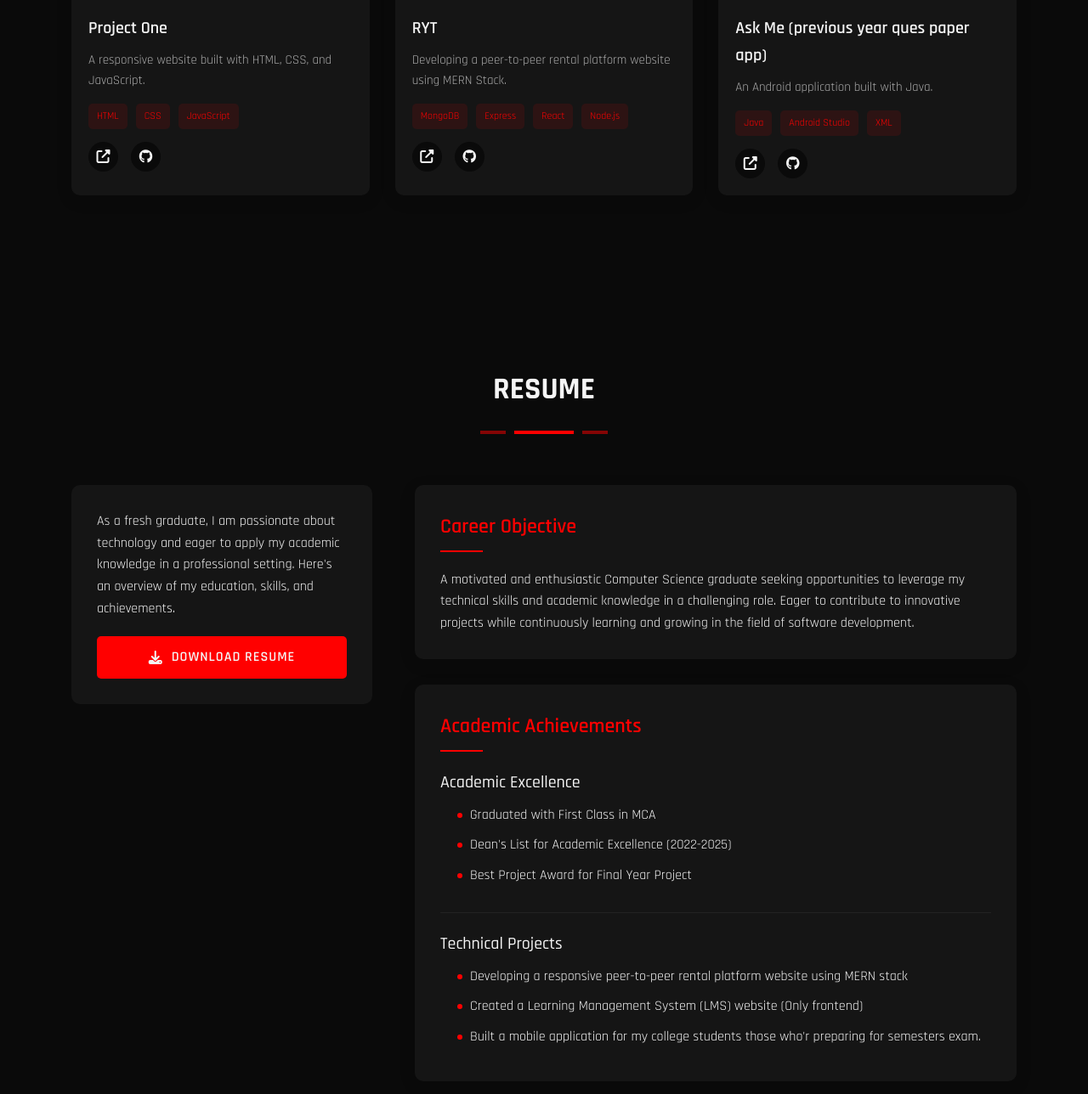
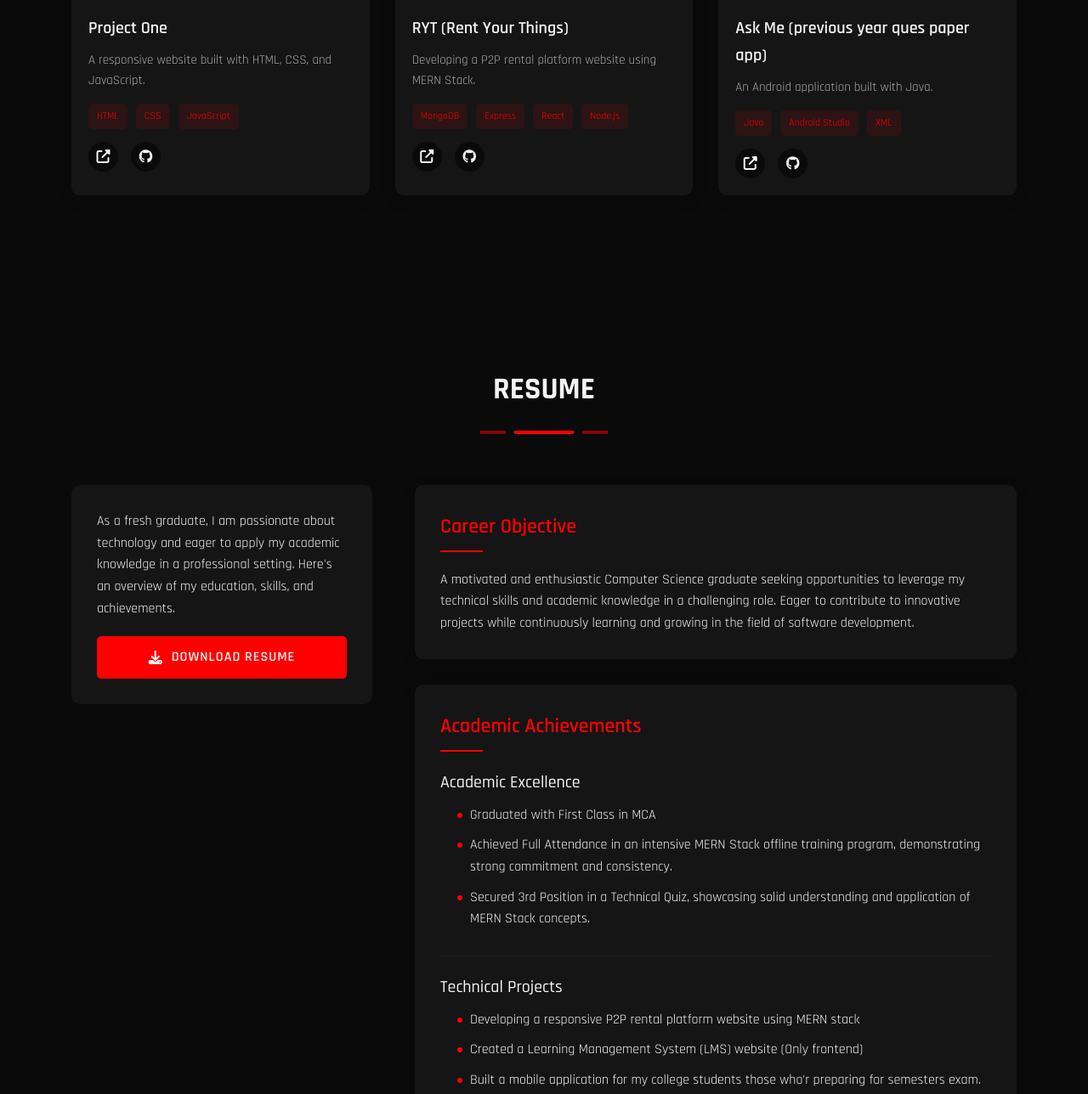
Before and after one commit to Solis-Singh/Solis-Portfolio, a website: page public/index.html in a window 1280 px wide. Shown: the part 4162-5450 px from the top of the page at 85% size. Drawn offline with Linux system fonts and the light colour scheme.

Commit message:
Update index.html
some changes.

```diff
--- a/public/index.html
+++ b/public/index.html
@@ -256,11 +256,11 @@
                 <!-- Project 2 -->
                 <div class="project-card fade-in" data-category="web">
                     <div class="project-img">
-                        <img src="https://img.freepik.com/free-vector/red-grunge-style-coming-soon-design_1017-26691.jpg?semt=ais_hybrid&w=740" alt="Project 2">
+                        <img src="https://res.cloudinary.com/sun-light/image/upload/v1748968283/localhost_3000-React_App-fpscreenshot_ntftt7_d01ad8_0984d2.jpg">
                     </div>
                     <div class="project-info">
-                        <h3 class="project-title">RYT</h3>
-                        <p class="project-description">Developing a peer-to-peer rental platform website using MERN Stack.</p>
+                        <h3 class="project-title">RYT (Rent Your Things)</h3>
+                        <p class="project-description">Developing a P2P rental platform website using MERN Stack.</p>
                         <div class="project-tech">
                             <span>MongoDB</span>
                             <span>Express</span>
@@ -269,7 +269,7 @@
                         </div>
                         <div class="project-links">
                             <a href="#" class="project-link"><i class="fas fa-external-link-alt"></i></a>
-                            <a href="#" class="project-link"><i class="fab fa-github"></i></a>
+                            <a href="https://github.com/Solis-Singh/rytSwap" class="project-link"><i class="fab fa-github"></i></a>
                         </div>
                     </div>
                 </div>
@@ -327,14 +327,14 @@
                             <h4>Academic Excellence</h4>
                             <ul class="resume-list">
                                 <li>Graduated with First Class in MCA</li>
-                                <li>Dean's List for Academic Excellence (2022-2025)</li>
-                                <li>Best Project Award for Final Year Project</li>
+                                <li>Achieved Full Attendance in an intensive MERN Stack offline training program, demonstrating strong commitment and consistency.</li>
+                                <li>Secured 3rd Position in a Technical Quiz, showcasing solid understanding and application of MERN Stack concepts.</li>
                             </ul>
                         </div>
                         <div class="resume-item">
                             <h4>Technical Projects</h4>
                             <ul class="resume-list">
-                                <li>Developing a responsive peer-to-peer rental platform website using MERN stack</li>
+                                <li>Developing a responsive P2P rental platform website using MERN stack</li>
                                 <li>Created a Learning Management System (LMS) website (Only frontend)</li>
                                 <li>Built a mobile application for my college students those who'r preparing for semesters exam. </li>
                             </ul>
```
